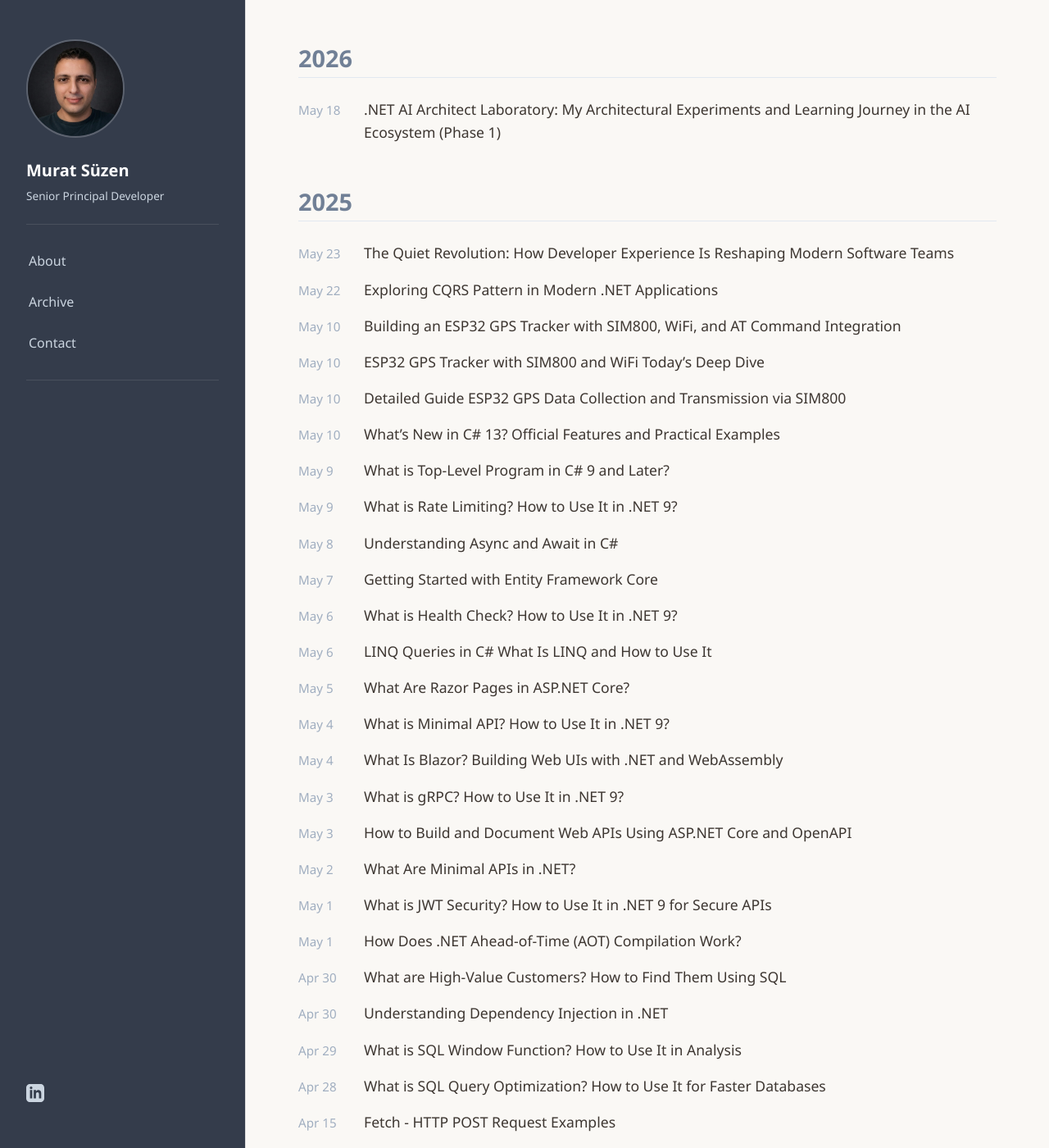
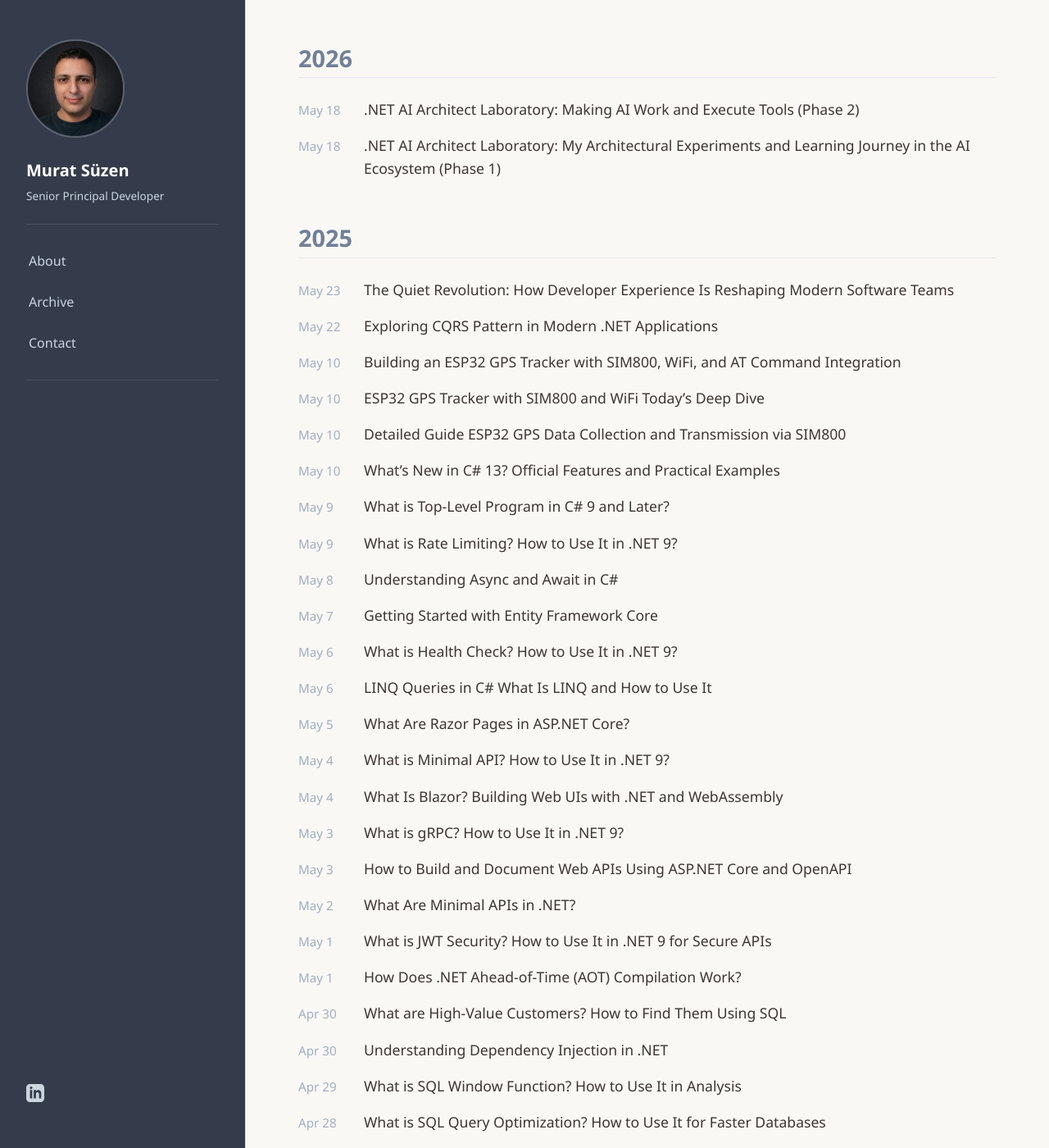
Before and after one commit to muratsuzen/muratsuzen.github.io, a Jekyll site: the page built from blog.html, in a window 1280 px wide and 1400 px high. Shown: the whole window at 82% size. Built offline with Jekyll 4.4.1, drawn with Linux system fonts in a browser that asks for light colours; some of the changed lines change nothing that is shown.

Commit message:
phase2 post

```diff
--- /dev/null
+++ b/_posts/2026-05-20-dotnet-ai-lab-phase2-blog.md
@@ -0,0 +1,55 @@
+---
+layout: default
+title: ".NET AI Architect Laboratory: Making AI Work and Execute Tools (Phase 2)"
+author: Murat Süzen
+date: 2026-05-18 13:00:00 +0300
+categories: [AI, .NET]
+---
+
+# .NET AI Architect Laboratory: Making AI Work and Execute Tools (Phase 2)
+
+In Phase 1 of this project, we built a type-safe "Brain" using .NET 10 and Google Vertex AI. In Phase 2, we successfully gave hands and feet to our AI substrate. By connecting Microsoft Semantic Kernel, we created an autonomous agent that can read real local project files, think independently, and detect security vulnerabilities or performance bottlenecks.
+
+Here is a quick summary of what I accomplished and the critical technical lessons I learned during Phase 2.
+
+---
+
+## 🛠️ Key Accomplishments
+
+- **Autonomous Tool Execution:** The AI agent now receives a high-level goal (e.g., _"Find architectural patterns and security bugs"_). It automatically runs native C# plugins like `ListProjectFiles` and `ReadCodeFile` to explore and analyze the workspace without manual guidance.
+- **Dynamic Provider Routing:** I implemented a dynamic runtime pipeline. The system can switch between **Gemini 2.5 Flash** and **Groq (Llama 3.3 / Llama 3.1)** on the fly based on user selection, completely decoupling the business logic from a single AI vendor.
+- **Angular 19 Cyber-Dashboard:** Built a modern interface using **Angular Signals** and **Tailwind CSS v3** to visualize the agent's real-time analysis results, complexity scores, and strategic recommendation logs.
+
+---
+
+## 🧠 Important Technical Lessons Learned
+
+- **The .NET Scope Trap:** Trying to resolve request-scoped Semantic Kernel instances directly from the root `IServiceProvider` container crashes the Kestrel server. I resolved this runtime boundary issue by shifting keyed service lookups to **`HttpContext.RequestServices`** to keep the kernel container safely isolated per HTTP request.
+- **Enforcing Deterministic JSON:** Small models like Llama 3.1 8B love to output conversational text or messy "thought chains" instead of clean data. Prompt engineering alone is too brittle. I fixed this by forcing strict **`ChatResponseFormat.Json`** settings at the API gateway level to mechanically guarantee valid JSON parsing.
+- **The Token Bleeding Filter:** Forcing an LLM to output rigid JSON payloads while explaining complex source code in Turkish can confuse the token selection matrix, leaking weird characters (like Russian or Chinese letters). Instead of wasting prompt tokens, I added a simple **Whitelist Regex Sanitizer** inside the client-side Angular signal flow to clean them up instantly.
+
+---
+
+## 🖥️ Dashboard Interface Preview
+
+Here is how the live cyber-panel looks when a Llama-driven autonomous agent evaluates local C# source code:
+
+![.NET AI Architect Laboratory Cyber Dashboard](https://raw.githubusercontent.com/muratsuzen/dotnet-ai-lab/main/src/frontend/ai-architect-ui/src/assets/dashboard-preview.png)
+
+## 🚀 What's Next? (Phase 3: Enterprise Memory)
+
+Now that our type-safe brain can execute tools and display results perfectly, the next challenge is context retention. Fitting massive codebases into a single prompt window is expensive and degrades model accuracy.
+
+Next, we start **Phase 3: Enterprise Memory (RAG)**. I will integrate **PostgreSQL/pgvector** into the gateway to give our agent a permanent memory substrate of project histories and engineering standards.
+
+### 🔗 Explore the Code
+
+The complete blueprint, architecture blueprints, and step-by-step implementation files for Phase 2 are fully open-source. Feel free to explore, clone, or follow along as the laboratory evolves:
+
+👉 **GitHub Repository:** [github.com/muratsuzen/dotnet-ai-lab](https://github.com/muratsuzen/dotnet-ai-lab)
+
+---
+
+_The models themselves are just engines we rent; the true value lies in the architectural substrate, the context, and the documentation we build around them. This lab is my permanent digital logbook of that journey._
+
+---
--- a/assets/css/style.css
+++ b/assets/css/style.css
@@ -230,6 +230,13 @@ body {
     list-style: none !important;
 }
 
+.post-wrapper img {
+    width: 100%;
+    height: auto;
+    border-radius: 4px;
+    margin: 2rem 0;
+}
+
 @media (max-width: 1200px) {
     .toc-container {
         display: none !important;
```
Also changed, not shown: 5 other files.
